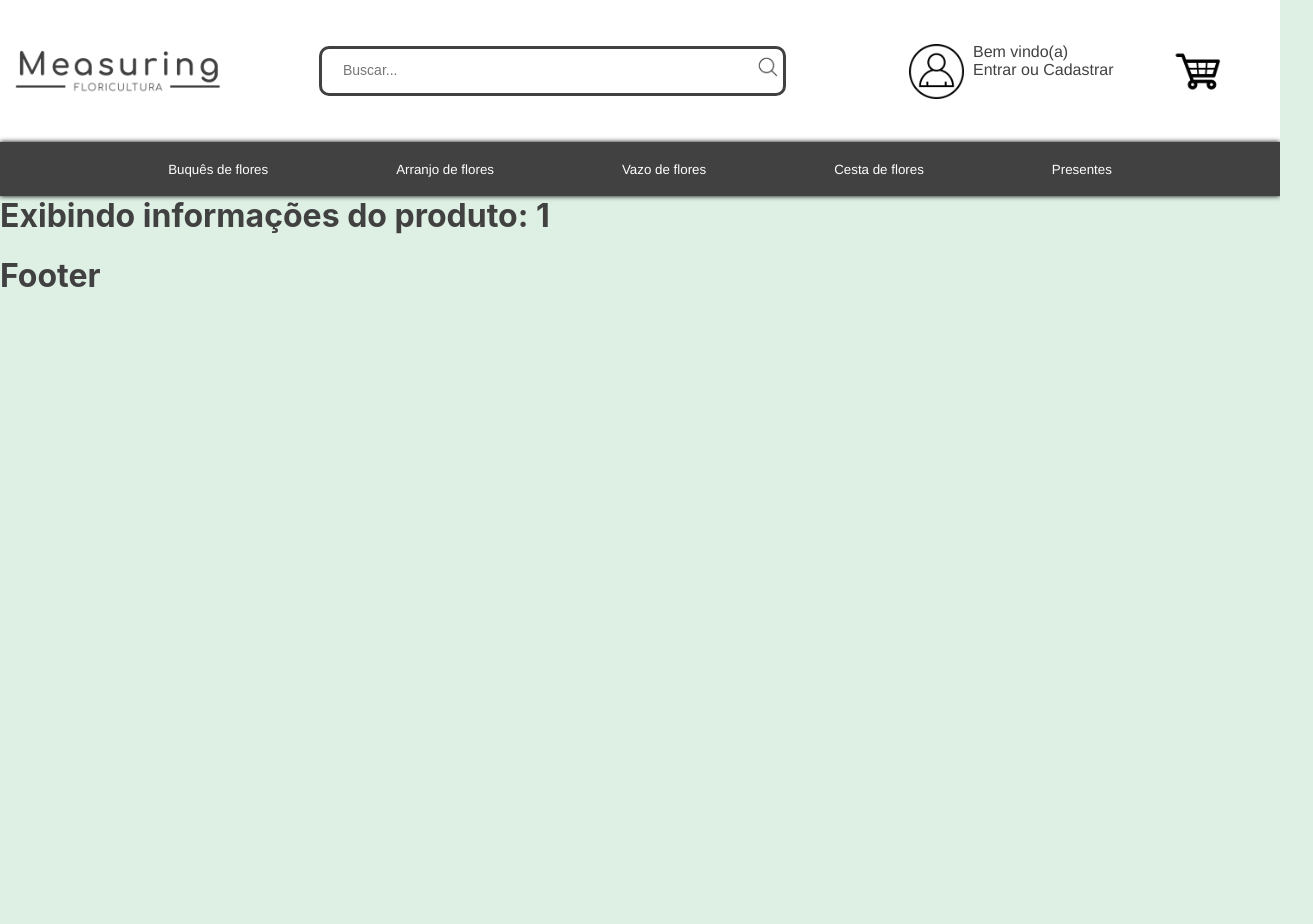
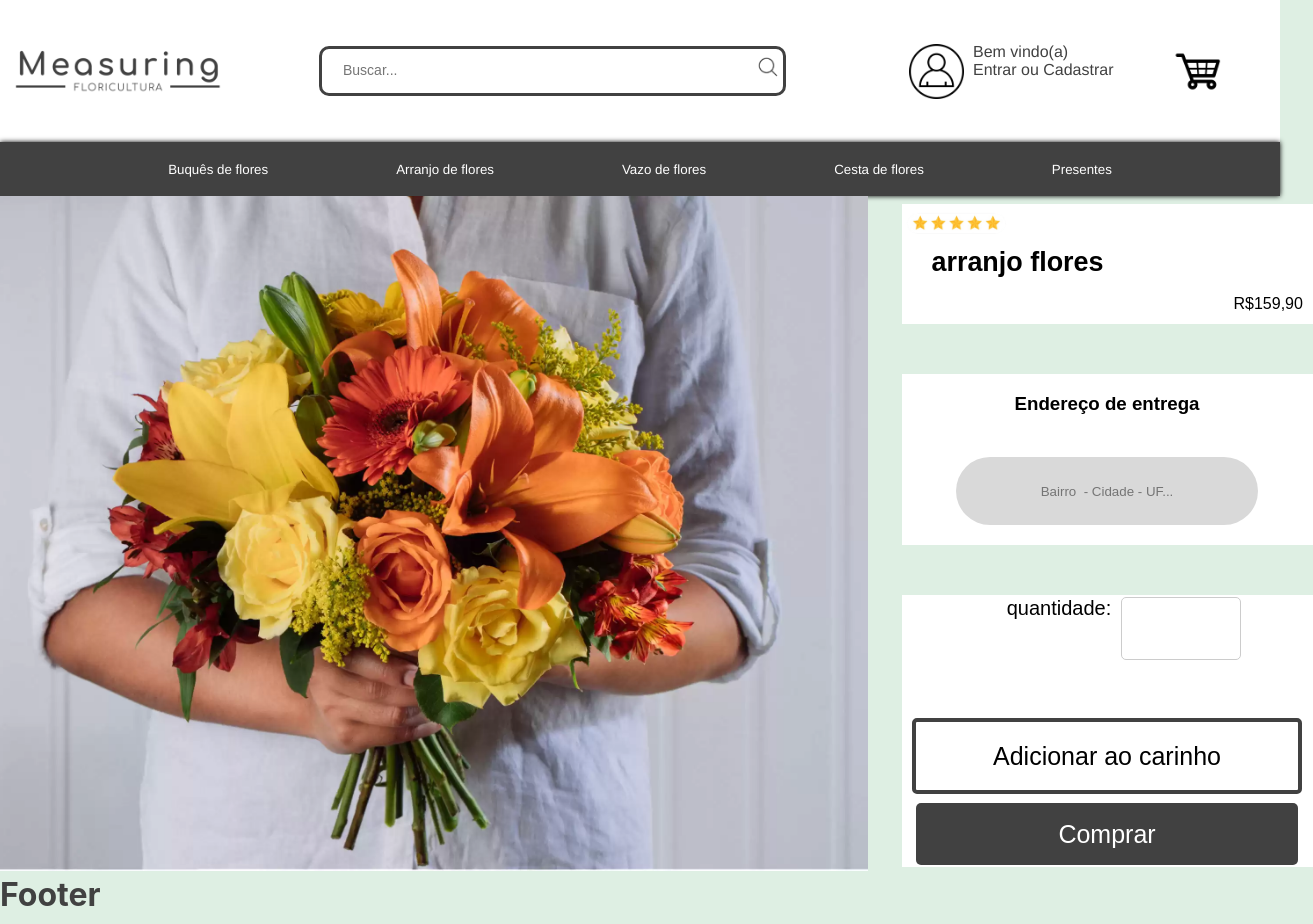
Before and after one commit to Mesuring/Site, a React app: page /1 in a window 1280 px wide. Shown: the top 924 px of the page, 1313 px wide, since content can reach past the window. Before the commit the page ends 800 px from the top, so only its background shows below. Built offline with nearby package versions, Linux system fonts and the light colour scheme.

Commit message:
add detalhes de pagina de produto

```diff
--- a/src/components/cadastro/cadastro.jsx
+++ b/src/components/cadastro/cadastro.jsx
@@ -1,7 +1,7 @@
 import { Link } from 'react-router-dom'
 import style from './cadastro.module.css'
 
-function CadastroComponente(){
+function CadastroComponent(){
     return(
         <main>
             <div className={style.container}>
@@ -27,4 +27,4 @@ function CadastroComponente(){
     )
 }
 
-export default CadastroComponente
+export default CadastroComponent
--- /dev/null
+++ b/src/components/dadosProduto/dadosProduto.jsx
@@ -0,0 +1,44 @@
+import style from "./dadosProduto.module.css"
+import buque1 from "../../img/buque1.png"
+import estrela5 from "../../img/estrela5.png"
+import { useParams } from "react-router-dom"
+
+function DadosProdutoComponet(){
+    const {id} = useParams();
+
+    return(
+        <main>
+            <div classNameName={style.slider}>
+                <img src={buque1} width="900px" height="675px"/>
+            </div>
+            <div className={style.divs3}>
+                <div className={style.div1}>
+                    <img src={estrela5} width="109" height="37"/>
+                    <div className={style.textbox}>
+                        <h3>arranjo flores</h3>
+                    </div>
+                    <div className={style.valorbox}>
+                        R$159,90
+                    </div>
+                </div>
+                <div className={style.div2}>
+                    <h3>Endereço de entrega</h3>
+                    <input type="text" id={style.endereco} placeholder="Bairro  - Cidade - UF..."/>
+                </div>
+                <div className={style.div3}>
+                    <div className={style.quantidade}>
+                        quantidade: <input type="number" id={style.quant}/>
+                    </div>
+                    <div className={style.carrinho}>
+                        Adicionar ao carinho
+                    </div>
+                    <div className={style.compra}>
+                        Comprar
+                    </div>
+                </div>
+            </div>
+        </main>
+    )
+}
+
+export default DadosProdutoComponet
--- /dev/null
+++ b/src/components/dadosProduto/dadosProduto.module.css
@@ -0,0 +1,108 @@
+main{
+    flex: 20 1 500px;
+    height: auto;
+    display: flex;
+    flex-direction: row;
+    justify-content: center;
+    align-items: center
+}
+
+.divs3{
+    display: flex;
+    flex-direction: column;
+}
+
+.div1{
+    width: 411px;
+    height: 120px;
+    background-color: white;
+    margin-left: 34px;
+}
+
+.textbox{
+    margin-left: 30px;
+    margin-top: -25px;
+    font-size: 23px;
+}
+
+.valorbox{
+    margin-top: -10px;
+    margin-left: 332px;
+}
+
+.div2{
+    width: 411px;
+    height: 171px;
+    margin-top: 50px;
+    margin-left: 34px;
+    background-color: white;
+    display: flex;
+    justify-content: center;
+    align-items: center;
+    flex-direction: column;
+}
+
+#endereco{
+    width: 282px;
+    height: 59px;
+    margin-top: 24px;
+    border-radius: 50px;
+    border: none;
+    background-color: #D9D9D9;
+    display: flex;
+    text-align: center;
+}
+
+.div3{
+    width: 411px;
+    height: 272px;
+    margin-top: 50px;
+    margin-left: 34px;
+    background-color: white;
+    display: flex;
+    justify-content: center;
+    align-items: center;
+    flex-direction: column;
+
+}
+
+.quantidade{
+    margin-left: 34px;
+    font-family: Arial;
+    font-size: 20px;
+    display: flex;
+
+}
+
+#quant{
+    width: 98px;
+    height: 41px;
+    margin-left: 10px;
+}
+
+.carrinho{
+    width: 382px;
+    height: 68px;
+    margin-top: 38px;
+    display: flex;
+    justify-content: center;
+    align-items: center;
+    background-color: white;
+    border: #414141 solid 4px;
+    border-radius: 5px;
+    font-size: 25px;
+
+}
+
+.compra{
+    width: 382px;
+    height: 62px;
+    display: flex;
+    justify-content: center;
+    margin-top: 9px;
+    align-items: center;
+    border-radius: 5px;
+    color: white;
+    background-color:#414141;
+    font-size: 25px;
+}
--- a/src/components/login/login.jsx
+++ b/src/components/login/login.jsx
@@ -1,7 +1,7 @@
 import style from './login.module.css'
 import { Link } from 'react-router-dom'
 
-function LoginComponente(){
+function LoginComponent(){
     return(
         <main>
             <div className={style.container}>
@@ -21,4 +21,4 @@ function LoginComponente(){
     )
 }
 
-export default LoginComponente
+export default LoginComponent
--- a/src/pages/cadastro/cadastro.jsx
+++ b/src/pages/cadastro/cadastro.jsx
@@ -1,9 +1,9 @@
-import CadastroComponente from "../../components/cadastro/cadastro";
+import CadastroComponent from "../../components/cadastro/cadastro";
 
 function CadastroPage(){
     return(
         <main>
-            <CadastroComponente/>
+            <CadastroComponent/>
         </main>
 
     )
--- a/src/pages/login/login.jsx
+++ b/src/pages/login/login.jsx
@@ -1,9 +1,9 @@
-import LoginComponente from "../../components/login/login";
+import LoginComponent from "../../components/login/login";
 
 function LoginPage(){
     return(
         <main>
-            <LoginComponente/>
+            <LoginComponent/>
         </main>
 
 
--- a/src/pages/produtoDetalhes/produto.jsx
+++ b/src/pages/produtoDetalhes/produto.jsx
@@ -1,11 +1,11 @@
 import { useParams } from "react-router-dom"
+import DadosProdutoComponet from "../../components/dadosProduto/dadosProduto";
 
 function ProdutoPage() {
-    const {id} = useParams();
 
     return (
         <div>
-            <h1>Exibindo informações do produto: {id}</h1>
+            <DadosProdutoComponet/>
         </div>
     )
 }
--- /dev/null
+++ b/src/pages/produtoDetalhes/produtoDetalhes.module.css
@@ -0,0 +1,3 @@
+main{
+    margin: 36px;
+}
```
